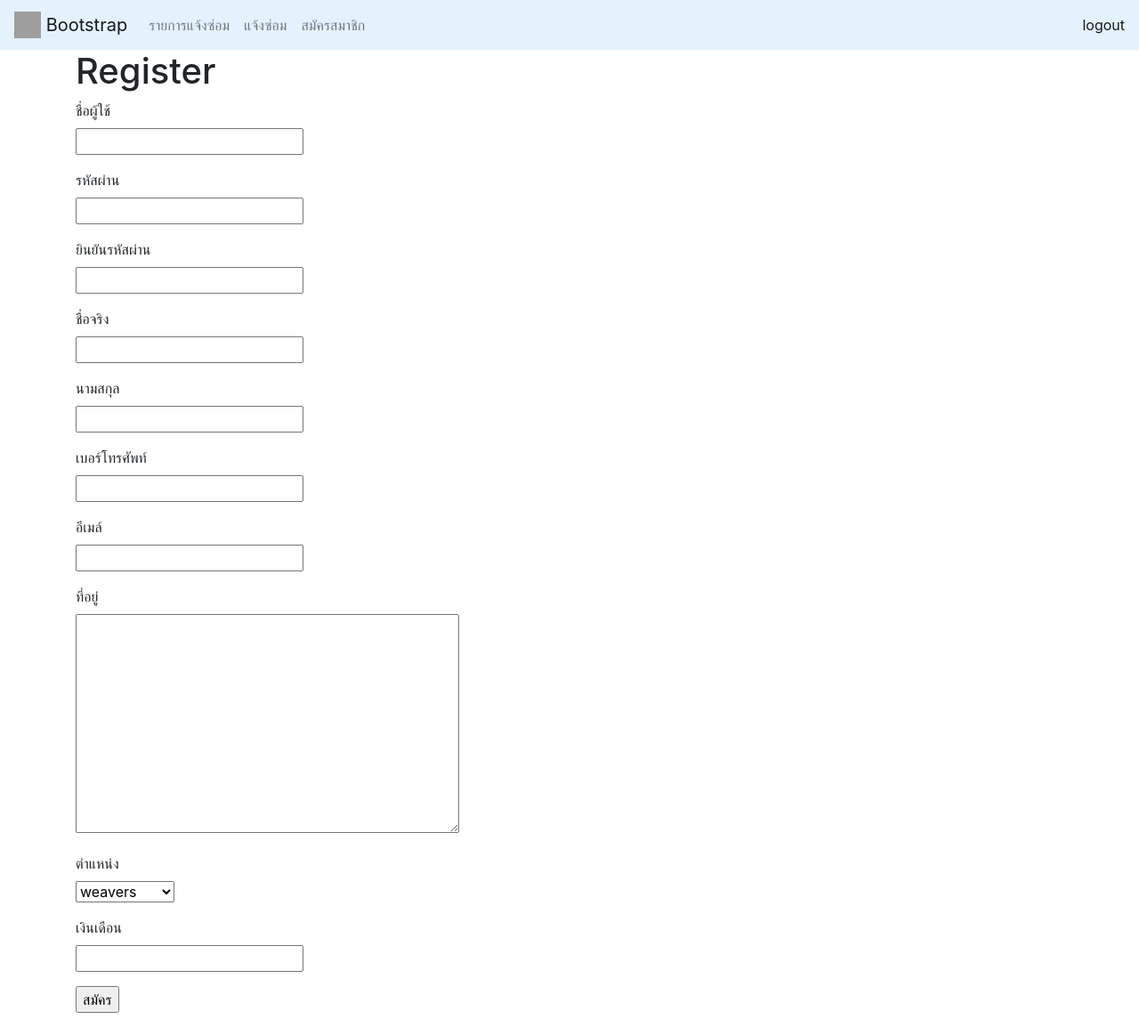
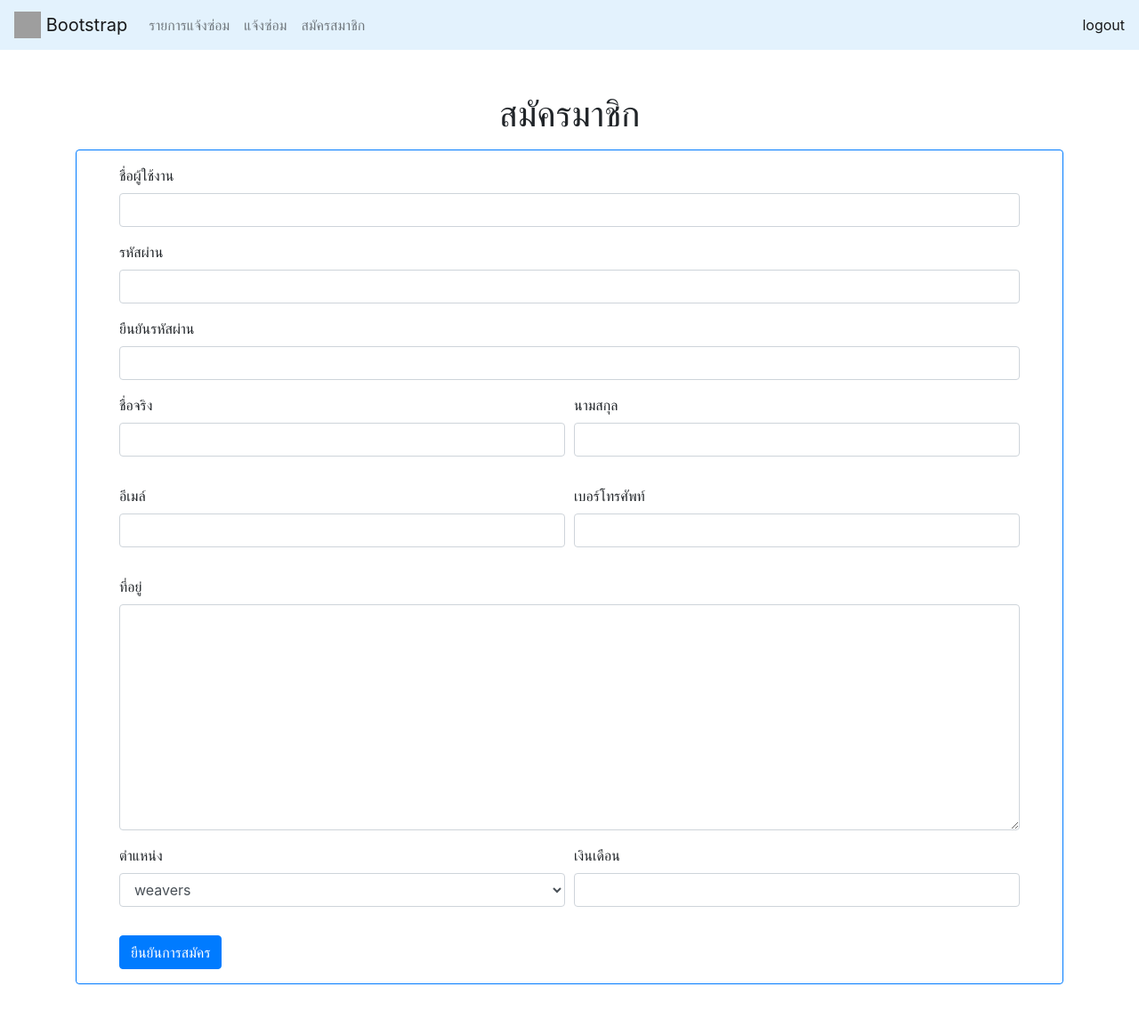
Before and after one commit to apichart2425/MaintenanceReport, a Django app: page /register/ in a window 1280 px wide. Shown: the whole page at 89% size. Run offline with Django 3.2, Linux system fonts and the light colour scheme; a user stored in the database is signed in; data comes from the database, SQL or seed files in the repository; some libraries are stand-ins or nearby versions; grey boxes are pictures that could not be loaded.

Commit message:
Interface_singup

```diff
--- a/MaintenanceReport/reports/forms.py
+++ b/MaintenanceReport/reports/forms.py
@@ -4,13 +4,23 @@ from .models import Employee, Maintenance
 
 
 class RegisterModelForm(forms.ModelForm):
-    user = forms.CharField(max_length=255)
-    password = forms.CharField(max_length=255)
-    re_password = forms.CharField(max_length=255)
-
+    user = forms.CharField(max_length=255, widget=forms.TextInput(attrs={'class': 'form-control'}))
+    password = forms.CharField(max_length=255, widget=forms.PasswordInput(attrs={'class': 'form-control'}))
+    re_password = forms.CharField(max_length=255, widget=forms.PasswordInput(attrs={'class': 'form-control'}))
+    # type = forms.ChoiceField(choices=Employee.TYPES, widget=forms.RadioSelect),
     class Meta:
         model = Employee
         exclude = ['employee']
+        fields = ['emp_fname','emp_lname','emp_email','emp_phone','emp_address','type','emp_salary']
+        widgets = {
+            'emp_fname': forms.TextInput(attrs={'class': 'form-control'}),
+            'emp_lname': forms.TextInput(attrs={'class': 'form-control'}),
+            'emp_email': forms.EmailInput(attrs={'class': 'form-control'}),
+            'emp_phone': forms.TextInput(attrs={'class': 'form-control'}),
+            'emp_address': forms.Textarea(attrs={'class': 'form-control'}),
+            'type': forms.Select(attrs={'class': 'form-control'}),
+            'emp_salary': forms.TextInput(attrs={'class': 'form-control'}),
+        }
 
 
 class ReportModelForm(forms.ModelForm):
--- a/MaintenanceReport/reports/templates/reports/base_template.html
+++ b/MaintenanceReport/reports/templates/reports/base_template.html
@@ -7,6 +7,7 @@
     {% else %}
     <title>ระบบแจ้งซ่อม</title>
     {% endif %}
+    <link href="https://fonts.googleapis.com/css?family=Raleway:400,700" rel="stylesheet">
     <link rel="stylesheet" href="https://stackpath.bootstrapcdn.com/bootstrap/4.3.1/css/bootstrap.min.css" integrity="sha384-ggOyR0iXCbMQv3Xipma34MD+dH/1fQ784/j6cY/iJTQUOhcWr7x9JvoRxT2MZw1T" crossorigin="anonymous">
     <script src="https://code.jquery.com/jquery-3.3.1.slim.min.js" integrity="sha384-q8i/X+965DzO0rT7abK41JStQIAqVgRVzpbzo5smXKp4YfRvH+8abtTE1Pi6jizo" crossorigin="anonymous"></script>
     <script src="https://cdnjs.cloudflare.com/ajax/libs/popper.js/1.14.7/umd/popper.min.js" integrity="sha384-UO2eT0CpHqdSJQ6hJty5KVphtPhzWj9WO1clHTMGa3JDZwrnQq4sF86dIHNDz0W1" crossorigin="anonymous"></script>
@@ -17,6 +18,15 @@
 
 </head>
 <body>
+<div id="loader-wrapper">
+  <div id="loader"></div>
+
+  <div class="loader-section section-left"></div>
+  <div class="loader-section section-right"></div>
+
+</div>
+
+
 {% if title != "เข้าสู่ระบบ" %}
 <nav class="navbar navbar-light  navbar-expand-lg" style="background-color: #e3f2fd;">
   <a class="navbar-brand" href="#">
@@ -48,5 +58,15 @@
 {% block content %}
 {% endblock %}
 
+<script>
+    $(document).ready(function() {
+
+  // Fakes the loading setting a timeout
+    setTimeout(function() {
+        $('body').addClass('loaded');
+    }, 3500);
+
+});
+</script>
 </body>
 </html>
--- a/MaintenanceReport/reports/templates/reports/register.html
+++ b/MaintenanceReport/reports/templates/reports/register.html
@@ -2,55 +2,75 @@
 
 {% load static %}
 {% block stylepage %}
-    <style></style>
+<style>
+    .isit{
+        font-size: 50px;
+    }
+</style>
 {% endblock %}
 
 {% block content %}
-<div class="container">
-    <h1>Register</h1>
-    <form method="POST">
+<!--{{ form }}-->
+<div class="container my-5">
+    <h1 style="text-align: center">สมัครมาชิก</h1>
+
+    <form method="POST" class="border border-primary rounded p-3 my-3 px-5 py-3">
         {% csrf_token %}
-        <p>
-        <label>ชื่อผู้ใช้</label><br>
-        {{form.user}}
-        </p>
-        <p>
-        <label>รหัสผ่าน</label><br>
-        {{form.password}}
-        </p>
-        <p>
-        <label>ยินยันรหัสผ่าน</label><br>
-        {{form.re_password}}
-        </p>
-        <p>
-        <label>ชื่อจริง</label><br>
-        {{form.emp_fname}}
-        </p>
-        <p>
-            <label>นามสกุล</label><br>
-            {{form.emp_lname}}
-        </p>
-        <p>
-            <label>เบอร์โทรศัพท์</label><br>
-            {{form.emp_phone}}
-        </p>
-        <p>
-            <label>อีเมล์</label><br>
-            {{form.emp_email}}
-        </p>
-        <p>
-            <label>ที่อยู่</label><br>
-            {{form.emp_address}}
-        </p>
-        <p>
-            <label>ตำแหน่ง</label><br>
-            {{form.type}}
-        </p>
-        <p>
-            <label>เงินเดือน</label><br>
-            {{form.emp_salary}}
-        </p>
-        <input type="submit" value="สมัคร">
+        <div class="form-group">
+            <label>ชื่อผู้ใช้งาน</label>
+            <p>{{form.user}}</p>
+            <!--            <input type="text" class="form-control" id="inputAddress" placeholder="1234 Main St">-->
+        </div>
+        <div class="form-group">
+            <label>รหัสผ่าน</label>
+            <p>{{ form.password }}</p>
+            <!--            <input type="text" class="form-control" id="inputAddress2" placeholder="Apartment, studio, or floor">-->
+        </div>
+        <div class="form-group">
+            <label>ยืนยันรหัสผ่าน</label>
+            <p>{{form.re_password}}</p>
+            <!--            <input type="text" class="form-control" id="inputAddress2" placeholder="Apartment, studio, or floor">-->
+        </div>
+
+        <div class="form-row">
+            <div class="form-group col-md-6">
+                <label>ชื่อจริง</label><br>
+                <p>{{form.emp_fname}}</p>
+            </div>
+            <div class="form-group col-md-6">
+                <label>นามสกุล</label>
+                <p>{{form.emp_lname}}</p>
+            </div>
+        </div>
+
+        <div class="form-row">
+            <div class="form-group col-md-6">
+                <label>อีเมล์</label><br>
+                {{form.emp_email}}
+            </div>
+            <div class="form-group col-md-6">
+                <label>เบอร์โทรศัพท์</label>
+                <p>{{form.emp_phone}}</p>
+            </div>
+        </div>
+
+        <div class="form-group">
+            <label>ที่อยู่</label>
+            <p>{{form.emp_address}}</p>
+            <!--            <input type="text" class="form-control" id="inputAddress2" placeholder="Apartment, studio, or floor">-->
+        </div>
+
+        <div class="form-row">
+            <div class="form-group col-md-6">
+                <label>ตำแหน่ง</label>
+                <p>{{form.type}}</p>
+            </div>
+            <div class="form-group col-md-6">
+                <label>เงินเดือน</label>
+                <p>{{form.emp_salary}}</p>
+            </div>
+        </div>
+        <input class="btn btn-primary" type="submit" value="ยืนยันการสมัคร">
     </form>
 </div>
 {% endblock %}
```
